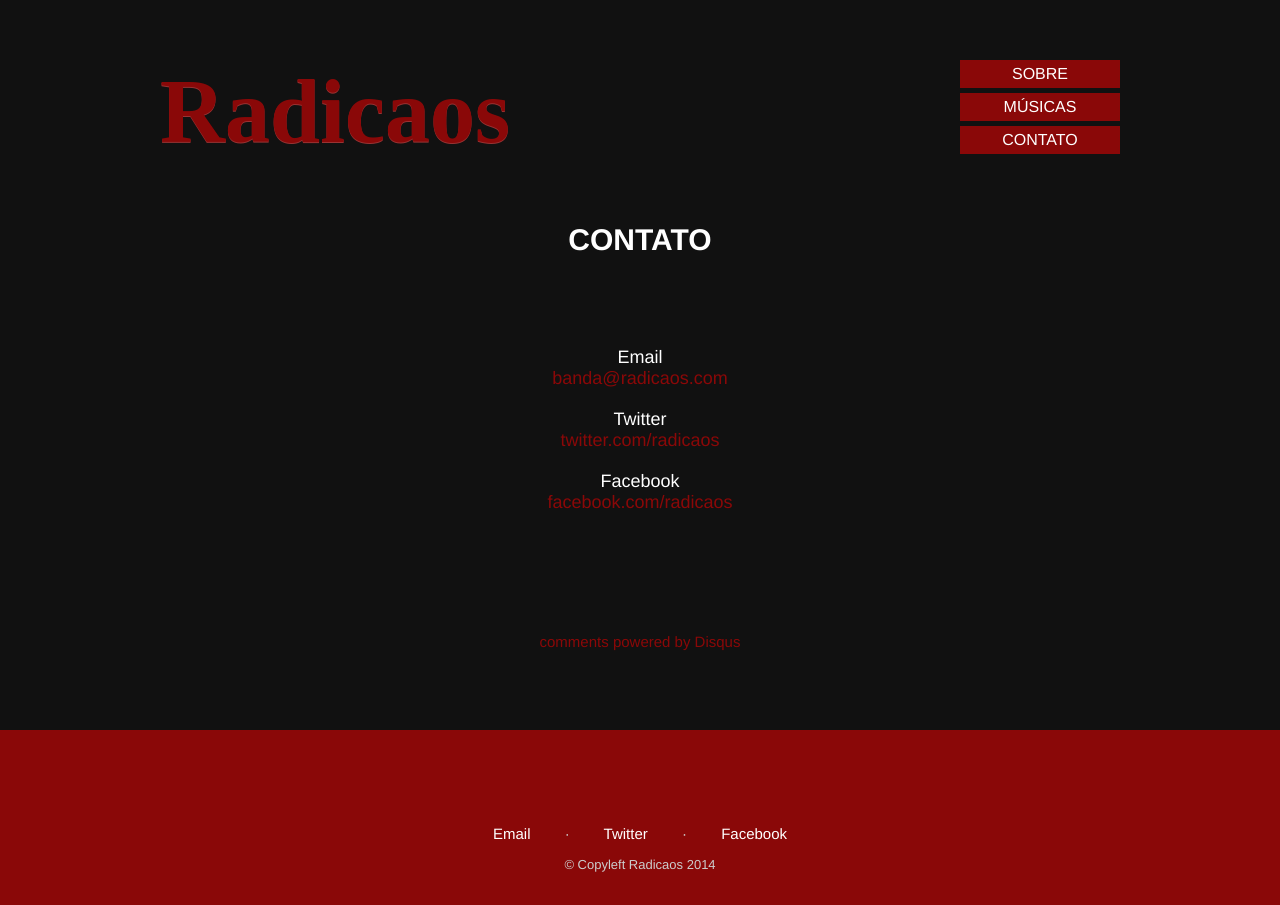
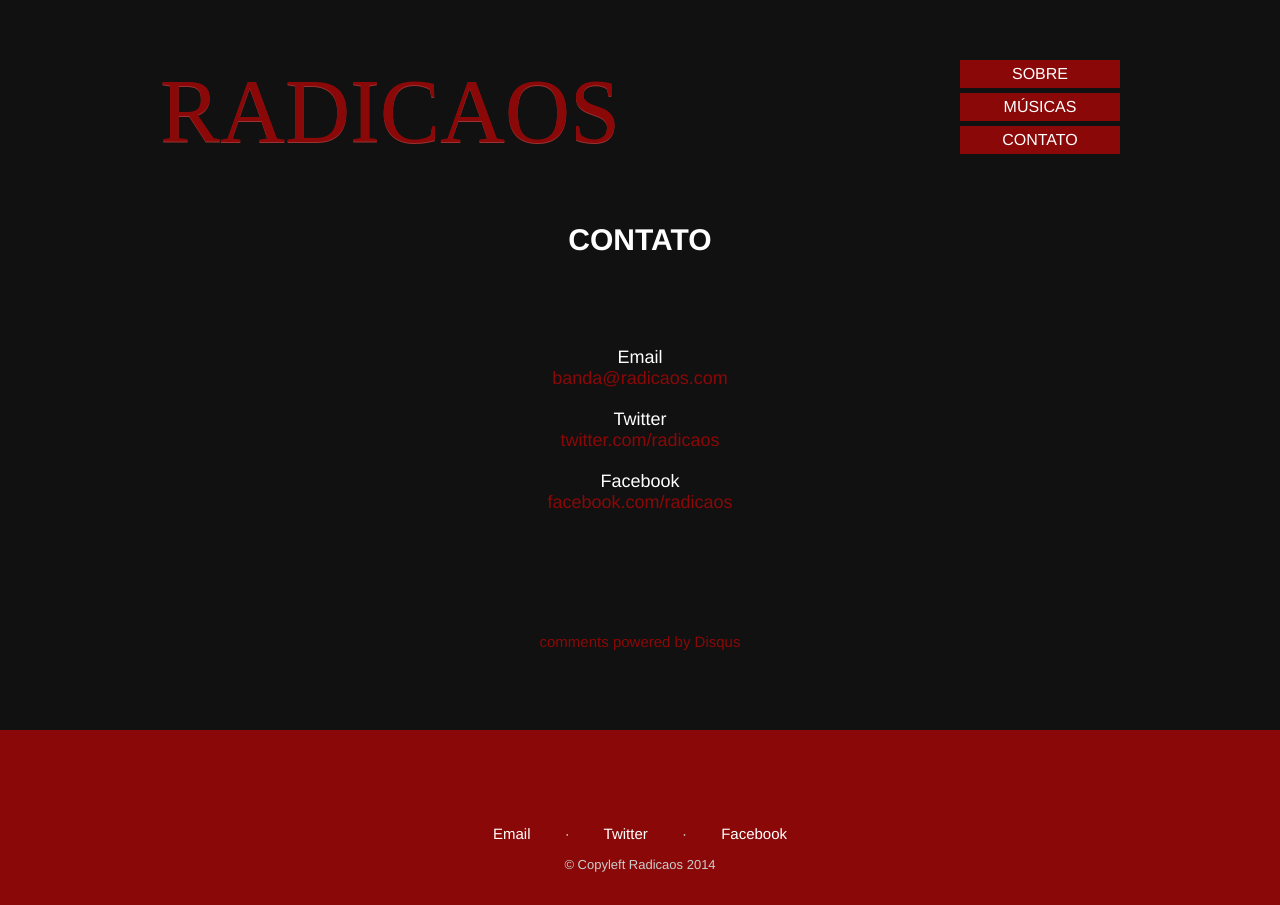
Before and after one commit to radicaos/radicaos, a Jekyll site: the page built from contact.html, in a window 1280 px wide. Built offline with Jekyll 4.4.1, drawn with Linux system fonts in a browser that asks for light colours; some web fonts are replaced; Markdown is read by kramdown in place of the engine named in the settings; comment, search, counter and statistics services are not loaded.

Commit message:
Change heading style.

```diff
--- a/css/main.css
+++ b/css/main.css
@@ -1,4 +1,4 @@
-@import url(http://fonts.googleapis.com/css?family=Sniglet);
+@import url(http://fonts.googleapis.com/css?family=Averia+Libre);
 
 * {
   margin: 0;
@@ -56,9 +56,11 @@ header {
 }
 
 header h1 {
-  font-family: 'Sniglet', cursive;
+  font-family: 'Averia Libre', cursive;
   font-size: 90px;
   float: left;
+  font-weight: normal;
+  text-transform: uppercase;
 }
 
 header h1 a, header h1 a:visited {
```
